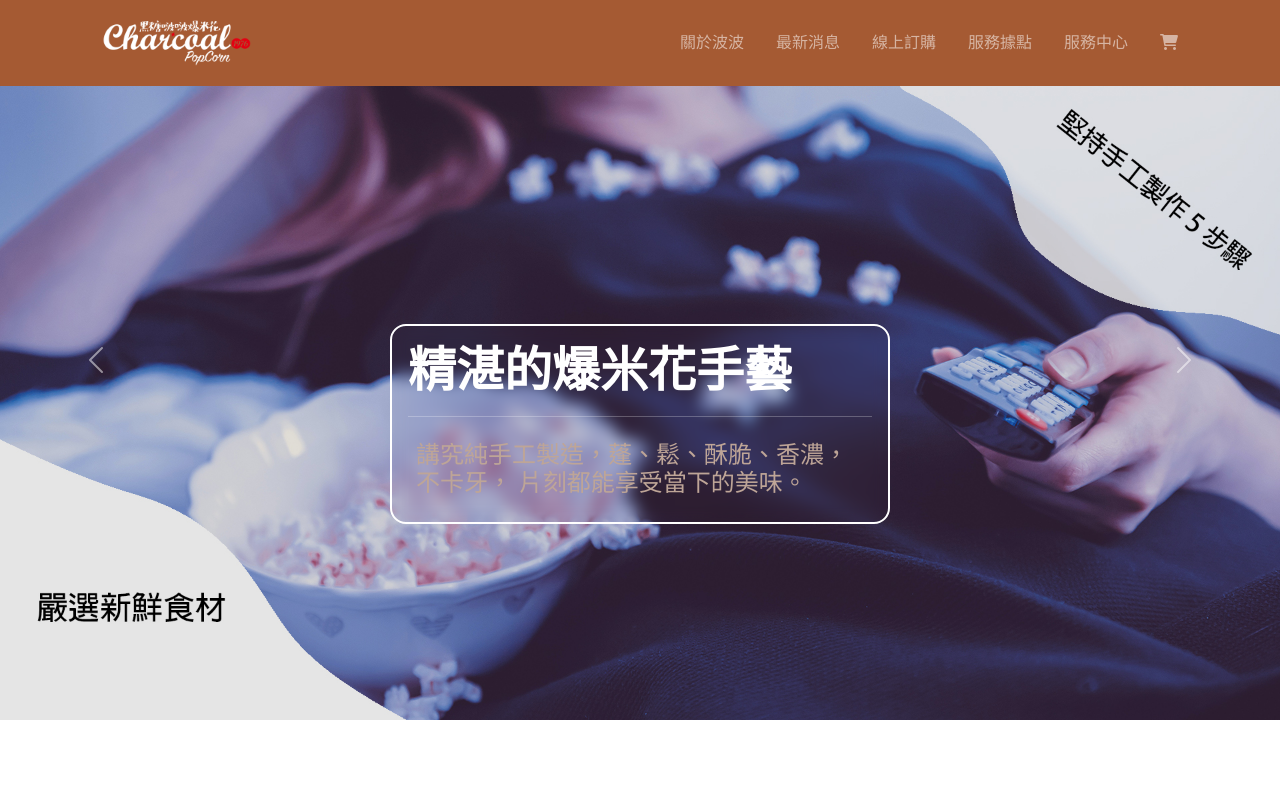
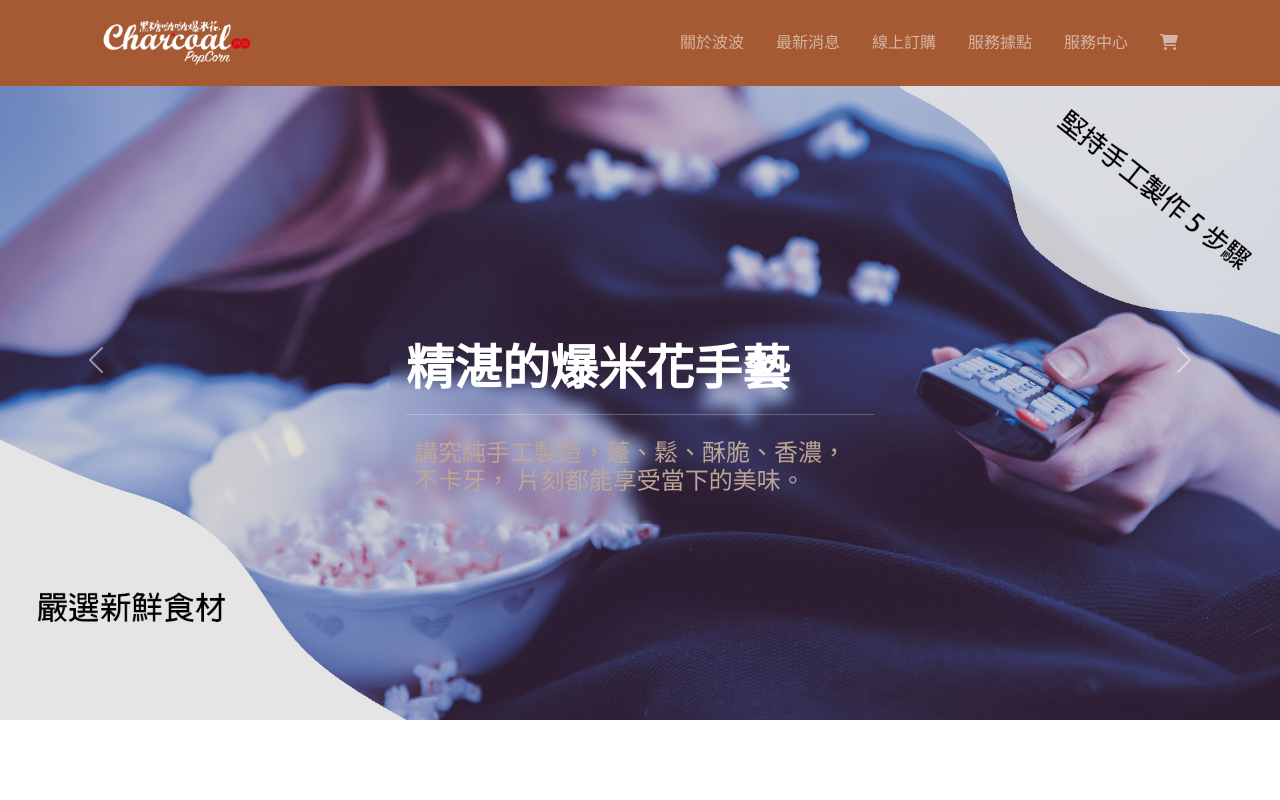
Before and after one commit to ShouShouRen/0421, a plain HTML site: page index.html in a window 1280 px wide. Shown: the top 800 px of the page. Drawn offline with nearby package versions, Linux system fonts and the light colour scheme.

Commit message:
20220720

```diff
--- a/css/style.css
+++ b/css/style.css
@@ -67,7 +67,7 @@ p::selection {
 .bg-filter{
     backdrop-filter: blur(8px);
     border-radius: 16px;
-    border: #fff 2px solid;
+    /* border: #fff 2px solid; */
 }
 
 .brown {
```
